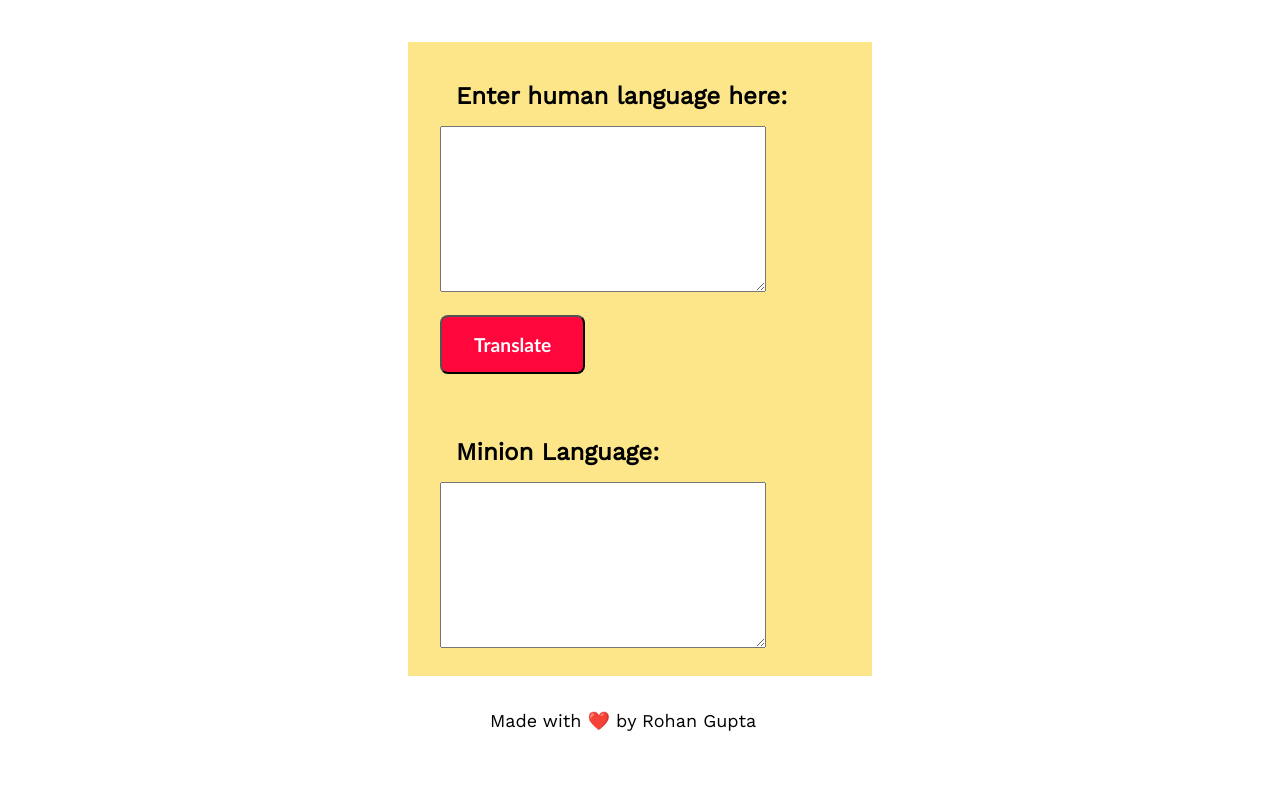
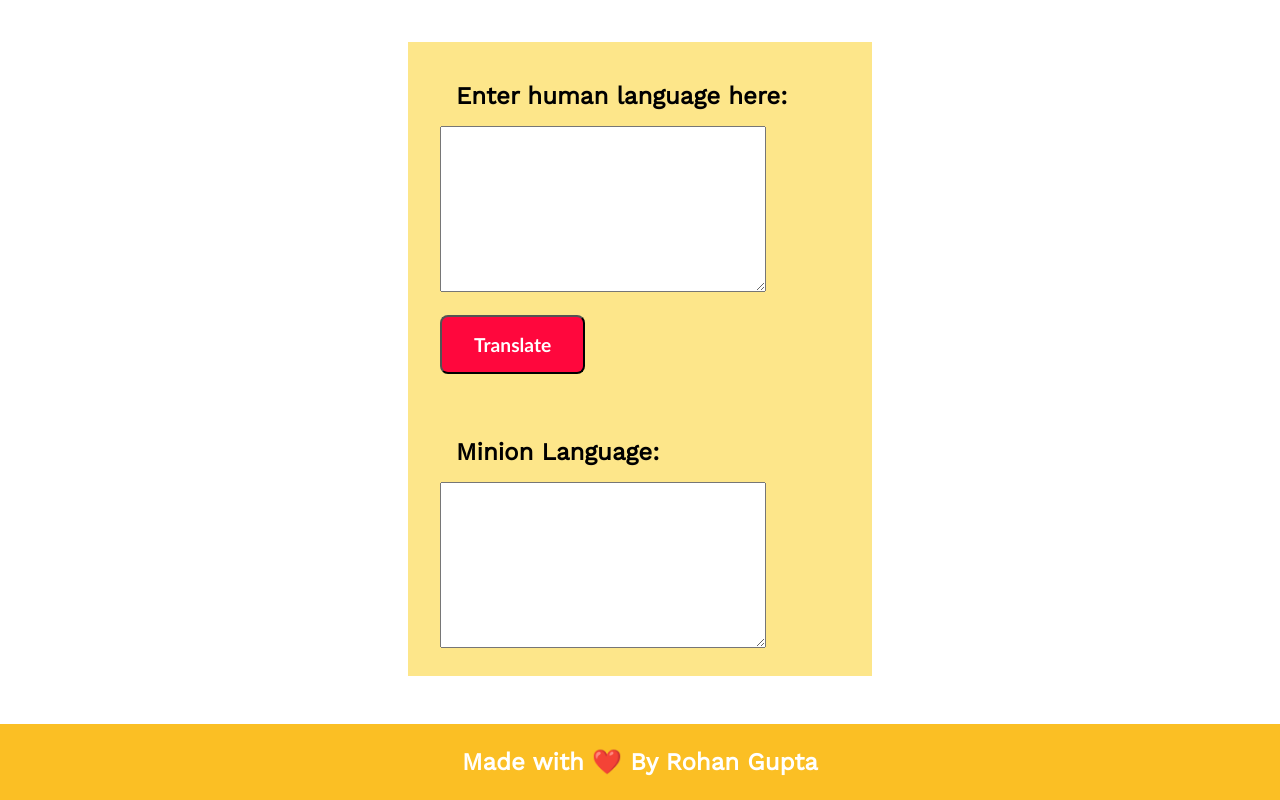
Before and after one commit to rohan9896/translation-app-neogcamp, a plain HTML site: page index.html in a window 1280 px wide. Shown: the part 556-1356 px from the top of the page. Before the commit the page ends 1288 px from the top, so only its background shows below. Drawn offline with nearby package versions, Linux system fonts and the light colour scheme.

Commit message:
style: footer added

```diff
--- a/css/style.css
+++ b/css/style.css
@@ -40,3 +40,13 @@ body{
     height: 20vh;
     font-size: x-large;
 }
+
+.footer-yellow {
+    background-color: #FBBF24;
+    color: white;
+    font-size: x-large;
+    display: flex;
+    justify-content: center;
+    margin-top: 3rem;
+    font-weight: bold;
+}
--- a/index.html
+++ b/index.html
@@ -53,7 +53,11 @@
 </div>
 
 
-<p class="last-line">Made with ❤️ by Rohan Gupta </p>
+<footer class="footer-yellow">
+    <p>
+        Made with ❤️ By Rohan Gupta
+    </p>
+</footer>
 
 <script src="/script.js"></script>
 
```
